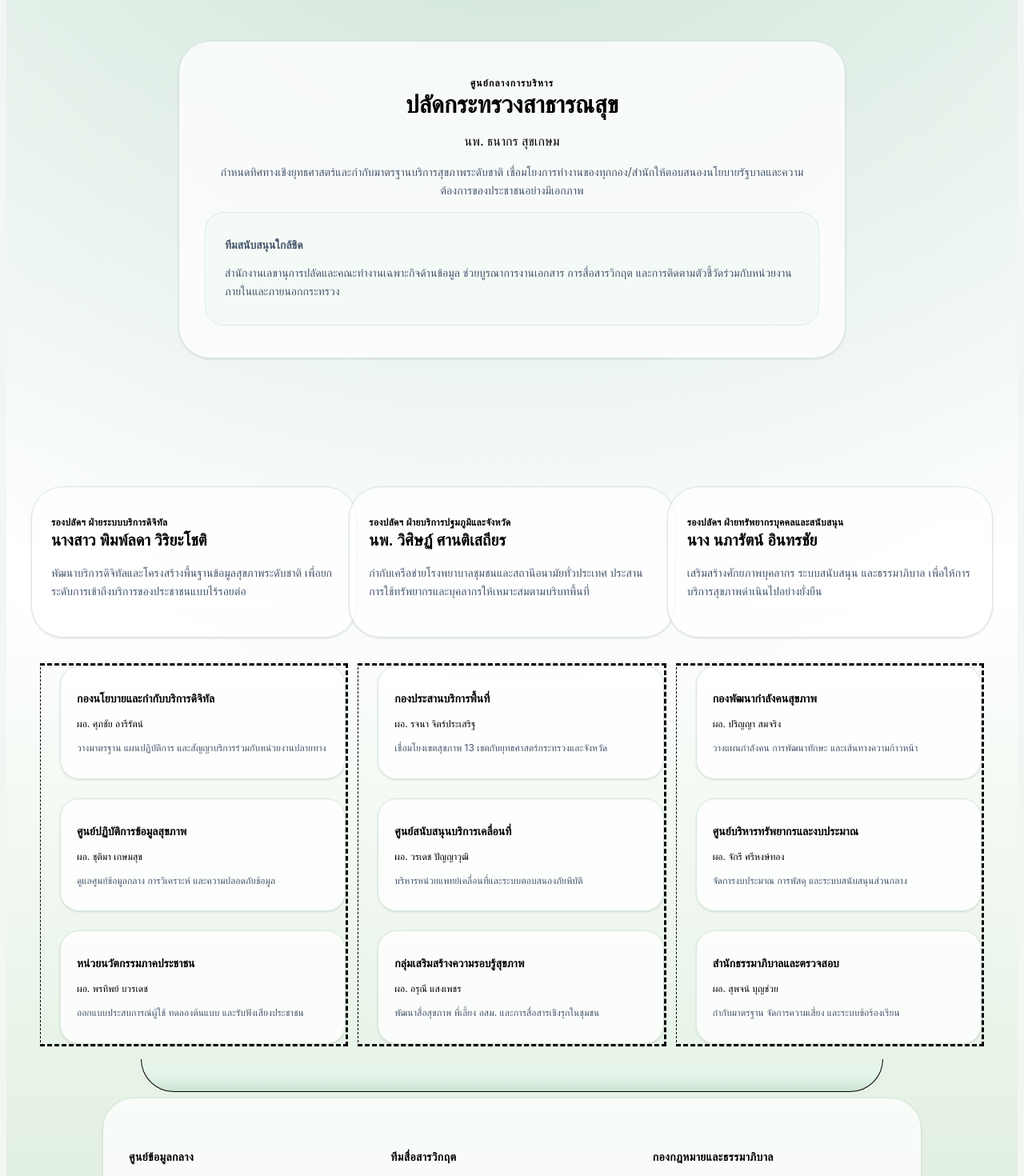
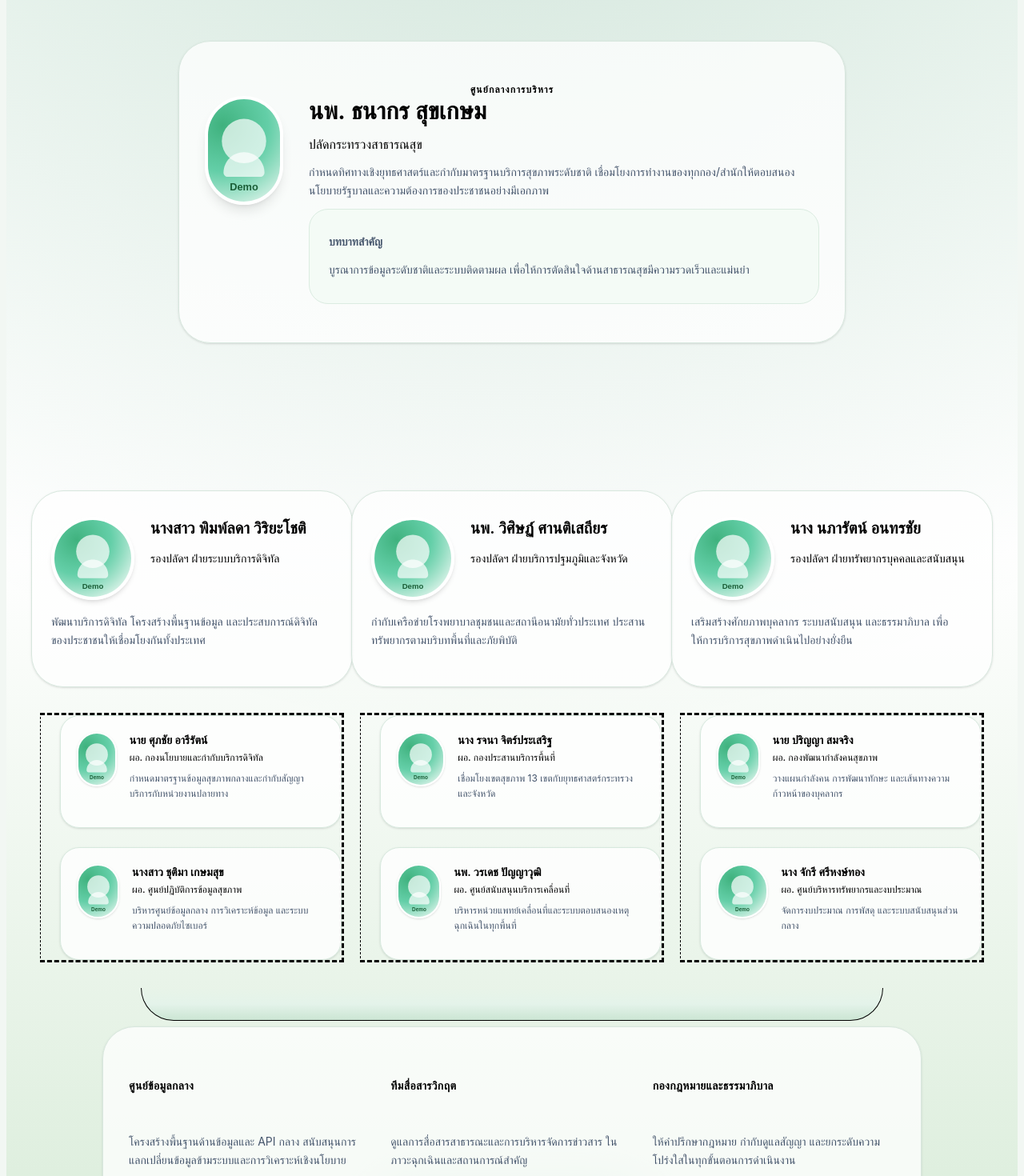
Before and after one commit to DnopPondz/hospital, a Next.js app: page /structure in a window 1280 px wide. Shown: the part 380-1850 px from the top of the page at 80% size. Built offline with nearby package versions, Linux system fonts and the light colour scheme.

Commit message:
Add personnel structure layout with demo portraits

```diff
--- a/app/structure/page.jsx
+++ b/app/structure/page.jsx
@@ -1,100 +1,99 @@
+import Image from 'next/image';
 import Navbar from '@/components/Navbar';
 import Footer from '@/components/Footer';
 import SectionTitle from '@/components/SectionTitle';
 
 const leadership = {
-  title: 'ปลัดกระทรวงสาธารณสุข',
+  position: 'ปลัดกระทรวงสาธารณสุข',
   name: 'นพ. ธนากร สุขเกษม',
   description:
     'กำหนดทิศทางเชิงยุทธศาสตร์และกำกับมาตรฐานบริการสุขภาพระดับชาติ เชื่อมโยงการทำงานของทุกกอง/สำนักให้ตอบสนองนโยบายรัฐบาลและความต้องการของประชาชนอย่างมีเอกภาพ',
-  support:
-    'สำนักงานเลขานุการปลัดและคณะทำงานเฉพาะกิจด้านข้อมูล ช่วยบูรณาการงานเอกสาร การสื่อสารวิกฤต และการติดตามตัวชี้วัดร่วมกับหน่วยงานภายในและภายนอกกระทรวง'
+  focus:
+    'บูรณาการข้อมูลระดับชาติและระบบติดตามผล เพื่อให้การตัดสินใจด้านสาธารณสุขมีความรวดเร็วและแม่นยำ',
+  photo: '/images/personnel/demo-profile.svg'
 };
 
 const branches = [
   {
-    title: 'รองปลัดฯ ฝ่ายระบบบริการดิจิทัล',
+    position: 'รองปลัดฯ ฝ่ายระบบบริการดิจิทัล',
     name: 'นางสาว พิมพ์ลดา วิริยะโชติ',
-    focus:
-      'พัฒนาบริการดิจิทัลและโครงสร้างพื้นฐานข้อมูลสุขภาพระดับชาติ เพื่อยกระดับการเข้าถึงบริการของประชาชนแบบไร้รอยต่อ',
+    summary:
+      'พัฒนาบริการดิจิทัล โครงสร้างพื้นฐานข้อมูล และประสบการณ์ดิจิทัลของประชาชนให้เชื่อมโยงกันทั้งประเทศ',
+    photo: '/images/personnel/demo-profile.svg',
     teams: [
       {
-        unit: 'กองนโยบายและกำกับบริการดิจิทัล',
-        lead: 'ผอ. ศุภชัย อารีรัตน์',
-        remit: 'วางมาตรฐาน แผนปฏิบัติการ และสัญญาบริการร่วมกับหน่วยงานปลายทาง'
+        position: 'ผอ. กองนโยบายและกำกับบริการดิจิทัล',
+        name: 'นาย ศุภชัย อารีรัตน์',
+        focus: 'กำหนดมาตรฐานข้อมูลสุขภาพกลางและกำกับสัญญาบริการกับหน่วยงานปลายทาง',
+        photo: '/images/personnel/demo-profile.svg'
       },
       {
-        unit: 'ศูนย์ปฏิบัติการข้อมูลสุขภาพ',
-        lead: 'ผอ. ชุติมา เกษมสุข',
-        remit: 'ดูแลศูนย์ข้อมูลกลาง การวิเคราะห์ และความปลอดภัยข้อมูล'
-      },
-      {
-        unit: 'หน่วยนวัตกรรมภาคประชาชน',
-        lead: 'ผอ. พรทิพย์ บวรเดช',
-        remit: 'ออกแบบประสบการณ์ผู้ใช้ ทดลองต้นแบบ และรับฟังเสียงประชาชน'
+        position: 'ผอ. ศูนย์ปฏิบัติการข้อมูลสุขภาพ',
+        name: 'นางสาว ชุติมา เกษมสุข',
+        focus: 'บริหารศูนย์ข้อมูลกลาง การวิเคราะห์ข้อมูล และระบบความปลอดภัยไซเบอร์',
+        photo: '/images/personnel/demo-profile.svg'
       }
     ]
   },
   {
-    title: 'รองปลัดฯ ฝ่ายบริการปฐมภูมิและจังหวัด',
+    position: 'รองปลัดฯ ฝ่ายบริการปฐมภูมิและจังหวัด',
     name: 'นพ. วิศิษฏ์ ศานติเสถียร',
-    focus:
-      'กำกับเครือข่ายโรงพยาบาลชุมชนและสถานีอนามัยทั่วประเทศ ประสานการใช้ทรัพยากรและบุคลากรให้เหมาะสมตามบริบทพื้นที่',
+    summary:
+      'กำกับเครือข่ายโรงพยาบาลชุมชนและสถานีอนามัยทั่วประเทศ ประสานทรัพยากรตามบริบทพื้นที่และภัยพิบัติ',
+    photo: '/images/personnel/demo-profile.svg',
     teams: [
       {
-        unit: 'กองประสานบริการพื้นที่',
-        lead: 'ผอ. รจนา จิตร์ประเสริฐ',
-        remit: 'เชื่อมโยงเขตสุขภาพ 13 เขตกับยุทธศาสตร์กระทรวงและจังหวัด'
+        position: 'ผอ. กองประสานบริการพื้นที่',
+        name: 'นาง รจนา จิตร์ประเสริฐ',
+        focus: 'เชื่อมโยงเขตสุขภาพ 13 เขตกับยุทธศาสตร์กระทรวงและจังหวัด',
+        photo: '/images/personnel/demo-profile.svg'
       },
       {
-        unit: 'ศูนย์สนับสนุนบริการเคลื่อนที่',
-        lead: 'ผอ. วรเดช ปัญญาวุฒิ',
-        remit: 'บริหารหน่วยแพทย์เคลื่อนที่และระบบตอบสนองภัยพิบัติ'
-      },
-      {
-        unit: 'กลุ่มเสริมสร้างความรอบรู้สุขภาพ',
-        lead: 'ผอ. อรุณี แสงเพชร',
-        remit: 'พัฒนาสื่อสุขภาพ พี่เลี้ยง อสม. และการสื่อสารเชิงรุกในชุมชน'
+        position: 'ผอ. ศูนย์สนับสนุนบริการเคลื่อนที่',
+        name: 'นพ. วรเดช ปัญญาวุฒิ',
+        focus: 'บริหารหน่วยแพทย์เคลื่อนที่และระบบตอบสนองเหตุฉุกเฉินในทุกพื้นที่',
+        photo: '/images/personnel/demo-profile.svg'
       }
     ]
   },
   {
-    title: 'รองปลัดฯ ฝ่ายทรัพยากรบุคคลและสนับสนุน',
-    name: 'นาง นภารัตน์ อินทรชัย',
-    focus:
+    position: 'รองปลัดฯ ฝ่ายทรัพยากรบุคคลและสนับสนุน',
+    name: 'นาง นภารัตน์ อนทรชัย',
+    summary:
       'เสริมสร้างศักยภาพบุคลากร ระบบสนับสนุน และธรรมาภิบาล เพื่อให้การบริการสุขภาพดำเนินไปอย่างยั่งยืน',
+    photo: '/images/personnel/demo-profile.svg',
     teams: [
       {
-        unit: 'กองพัฒนากำลังคนสุขภาพ',
-        lead: 'ผอ. ปริญญา สมจริง',
-        remit: 'วางแผนกำลังคน การพัฒนาทักษะ และเส้นทางความก้าวหน้า'
+        position: 'ผอ. กองพัฒนากำลังคนสุขภาพ',
+        name: 'นาย ปริญญา สมจริง',
+        focus: 'วางแผนกำลังคน การพัฒนาทักษะ และเส้นทางความก้าวหน้าของบุคลากร',
+        photo: '/images/personnel/demo-profile.svg'
       },
       {
-        unit: 'ศูนย์บริหารทรัพยากรและงบประมาณ',
-        lead: 'ผอ. จักรี ศรีหงษ์ทอง',
-        remit: 'จัดการงบประมาณ การพัสดุ และระบบสนับสนุนส่วนกลาง'
-      },
-      {
-        unit: 'สำนักธรรมาภิบาลและตรวจสอบ',
-        lead: 'ผอ. สุพจน์ บุญช่วย',
-        remit: 'กำกับมาตรฐาน จัดการความเสี่ยง และระบบข้อร้องเรียน'
+        position: 'ผอ. ศูนย์บริหารทรัพยากรและงบประมาณ',
+        name: 'นาง จักรี ศรีหงษ์ทอง',
+        focus: 'จัดการงบประมาณ การพัสดุ และระบบสนับสนุนส่วนกลาง',
+        photo: '/images/personnel/demo-profile.svg'
       }
     ]
   }
 ];
 
-const rootSupports = [
+const supportUnits = [
   {
     title: 'ศูนย์ข้อมูลกลาง',
-    description: 'โครงสร้างพื้นฐานด้านข้อมูลและ API กลาง สนับสนุนการแลกเปลี่ยนข้อมูลข้ามระบบและการวิเคราะห์เชิงนโยบาย'
+    description:
+      'โครงสร้างพื้นฐานด้านข้อมูลและ API กลาง สนับสนุนการแลกเปลี่ยนข้อมูลข้ามระบบและการวิเคราะห์เชิงนโยบาย'
   },
   {
     title: 'ทีมสื่อสารวิกฤต',
-    description: 'ดูแลการสื่อสารสาธารณะและการบริหารจัดการข่าวสาร ในภาวะฉุกเฉินและสถานการณ์สำคัญ'
+    description:
+      'ดูแลการสื่อสารสาธารณะและการบริหารจัดการข่าวสาร ในภาวะฉุกเฉินและสถานการณ์สำคัญ'
   },
   {
     title: 'กองกฎหมายและธรรมาภิบาล',
-    description: 'ให้คำปรึกษากฎหมาย กำกับดูแลสัญญา และยกระดับความโปร่งใสในทุกขั้นตอนการดำเนินงาน'
+    description:
+      'ให้คำปรึกษากฎหมาย กำกับดูแลสัญญา และยกระดับความโปร่งใสในทุกขั้นตอนการดำเนินงาน'
   }
 ];
 
@@ -108,47 +107,86 @@ export default function PersonnelStructurePage() {
       <Navbar />
       <main className="flex-1">
         <section className="relative overflow-hidden bg-gradient-to-b from-[#edf7f1] via-white to-[#d9ecd9] py-24">
-          <div className="absolute inset-0 bg-[radial-gradient(circle_at_top,_rgba(14,106,61,0.15),_transparent_55%)]" />
+          <div className="absolute inset-0 bg-[radial-gradient(circle_at_top,_rgba(14,106,61,0.12),_transparent_60%)]" />
           <div className="relative mx-auto max-w-6xl px-6">
             <SectionTitle
               title="โครงสร้างบุคลากร"
               subtitle="ผังการบังคับบัญชาในรูปแบบรากต้นไม้ แสดงความเชื่อมโยงระหว่างผู้บริหารและหน่วยงานสนับสนุน"
             />
 
-            <div className="mt-16 flex flex-col items-center gap-16">
+            <div className="mt-16 flex flex-col items-center gap-20">
               <div className="flex flex-col items-center text-center">
-                <div className="section-wrapper w-full max-w-3xl space-y-4 px-8 py-10">
+                <div className="section-wrapper relative w-full max-w-3xl space-y-6 px-8 py-12">
                   <span className="text-xs font-semibold uppercase tracking-widest text-primary/70">ศูนย์กลางการบริหาร</span>
-                  <h3 className="text-2xl font-semibold text-neutral md:text-3xl">{leadership.title}</h3>
-                  <p className="text-base font-medium text-primary">{leadership.name}</p>
-                  <p className="text-sm leading-relaxed text-slate-600">{leadership.description}</p>
-                  <div className="rounded-3xl border border-[#dbece1] bg-[#f4fbf6] px-6 py-4 text-left text-sm text-slate-600">
-                    <p className="font-semibold text-neutral">ทีมสนับสนุนใกล้ชิด</p>
-                    <p className="mt-2 leading-relaxed">{leadership.support}</p>
+                  <div className="flex flex-col items-center gap-4 md:flex-row md:items-start md:gap-8">
+                    <div className="relative h-32 w-32 overflow-hidden rounded-full border-4 border-white shadow-lg">
+                      <Image
+                        src={leadership.photo}
+                        alt={leadership.name}
+                        fill
+                        sizes="128px"
+                        className="object-cover"
+                      />
+                    </div>
+                    <div className="space-y-3 text-left">
+                      <h3 className="text-2xl font-semibold text-neutral md:text-3xl">{leadership.name}</h3>
+                      <p className="text-base font-medium text-primary">{leadership.position}</p>
+                      <p className="text-sm leading-relaxed text-slate-600">{leadership.description}</p>
+                      <div className="rounded-3xl border border-[#dbece1] bg-[#f4fbf6] px-6 py-4 text-sm text-slate-600">
+                        <p className="font-semibold text-neutral">บทบาทสำคัญ</p>
+                        <p className="mt-2 leading-relaxed">{leadership.focus}</p>
+                      </div>
+                    </div>
                   </div>
                 </div>
-                <div className="mt-8 flex items-center justify-center">
+                <div className="mt-10 flex items-center justify-center">
                   <div className="h-16 w-px bg-gradient-to-b from-primary/40 via-primary/30 to-transparent" />
                 </div>
               </div>
 
               <div className="relative w-full">
                 <div className="pointer-events-none absolute left-0 right-0 top-0 hidden h-px -translate-y-10 bg-gradient-to-r from-transparent via-primary/20 to-transparent md:block" />
-                <div className="grid gap-10 md:grid-cols-3">
+                <div className="grid gap-12 md:grid-cols-3">
                   {branches.map((branch) => (
-                    <div key={branch.title} className="flex flex-col items-center gap-8 text-center md:text-left">
-                      <div className="section-wrapper w-full space-y-4 px-6 py-8">
-                        <span className="text-xs font-semibold uppercase tracking-wide text-primary/70">{branch.title}</span>
-                        <h4 className="text-xl font-semibold text-neutral">{branch.name}</h4>
-                        <p className="text-sm leading-relaxed text-slate-600">{branch.focus}</p>
+                    <div key={branch.position} className="flex flex-col items-center gap-8 text-center md:text-left">
+                      <div className="section-wrapper relative w-full space-y-4 px-6 py-8">
+                        <div className="flex flex-col items-center gap-4 md:flex-row md:items-start md:gap-5">
+                          <div className="relative h-24 w-24 overflow-hidden rounded-full border-4 border-white shadow-md">
+                            <Image
+                              src={branch.photo}
+                              alt={branch.name}
+                              fill
+                              sizes="96px"
+                              className="object-cover"
+                            />
+                          </div>
+                          <div className="space-y-2 text-left">
+                            <h4 className="text-xl font-semibold text-neutral">{branch.name}</h4>
+                            <p className="text-sm font-medium text-primary">{branch.position}</p>
+                          </div>
+                        </div>
+                        <p className="text-sm leading-relaxed text-slate-600">{branch.summary}</p>
                       </div>
                       <div className="flex w-full flex-col gap-6 border-l border-dashed border-primary/25 pl-6">
                         {branch.teams.map((team) => (
-                          <div key={team.unit} className="relative rounded-3xl border border-[#d7e9de] bg-white/80 px-5 py-4 shadow-sm">
+                          <div key={team.position} className="relative rounded-3xl border border-[#d7e9de] bg-white/80 px-5 py-5 shadow-sm">
                             <span className="absolute -left-[37px] top-1/2 hidden h-px w-9 -translate-y-1/2 bg-primary/20 md:block" />
-                            <p className="text-sm font-semibold text-neutral">{team.unit}</p>
-                            <p className="text-xs text-primary/80">{team.lead}</p>
-                            <p className="mt-2 text-xs leading-relaxed text-slate-600">{team.remit}</p>
+                            <div className="flex items-start gap-4">
+                              <div className="relative h-16 w-16 overflow-hidden rounded-full border-2 border-white shadow-sm">
+                                <Image
+                                  src={team.photo}
+                                  alt={team.name}
+                                  fill
+                                  sizes="64px"
+                                  className="object-cover"
+                                />
+                              </div>
+                              <div className="space-y-1 text-left">
+                                <p className="text-sm font-semibold text-neutral">{team.name}</p>
+                                <p className="text-xs font-medium text-primary/80">{team.position}</p>
+                                <p className="mt-2 text-xs leading-relaxed text-slate-600">{team.focus}</p>
+                              </div>
+                            </div>
                           </div>
                         ))}
                       </div>
@@ -160,8 +198,8 @@ export default function PersonnelStructurePage() {
               <div className="relative w-full max-w-5xl">
                 <div className="absolute inset-x-12 top-0 h-10 -translate-y-12 rounded-b-full border-x border-b border-primary/15 bg-gradient-to-b from-transparent via-[#e4f3ea] to-[#cbe5d3]" />
                 <div className="section-wrapper relative z-10 grid gap-6 px-8 py-10 md:grid-cols-3">
-                  {rootSupports.map((support) => (
-                    <div key={support.title} className="flex flex-col gap-3">
+                  {supportUnits.map((support) => (
+                    <div key={support.title} className="flex flex-col gap-3 text-left">
                       <h5 className="text-sm font-semibold uppercase tracking-wide text-neutral">{support.title}</h5>
                       <p className="text-sm leading-relaxed text-slate-600">{support.description}</p>
                     </div>
```
Also changed, not shown: public/images/personnel/demo-profile.svg (added).
